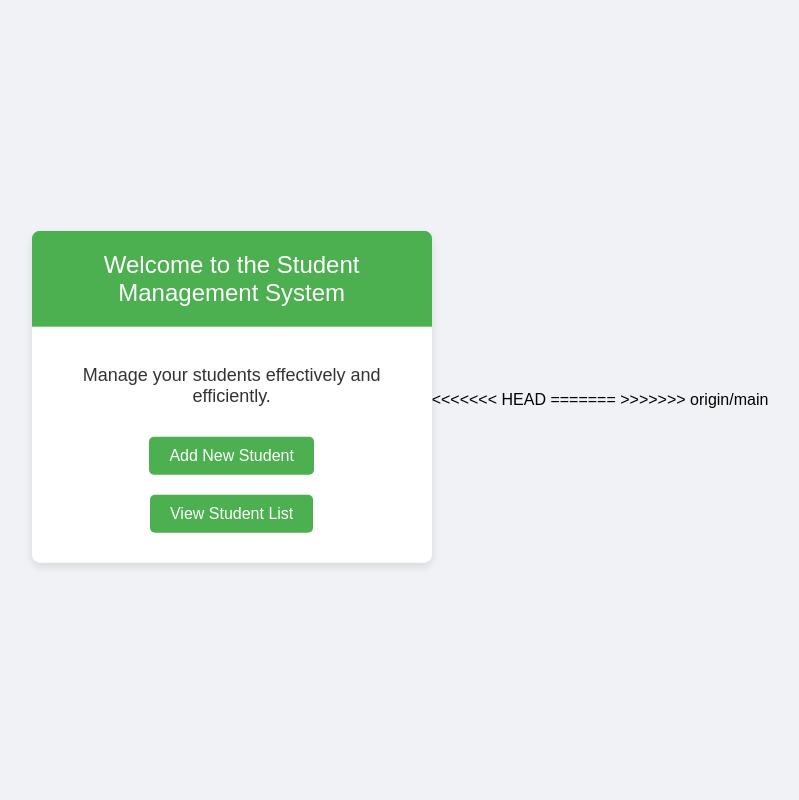
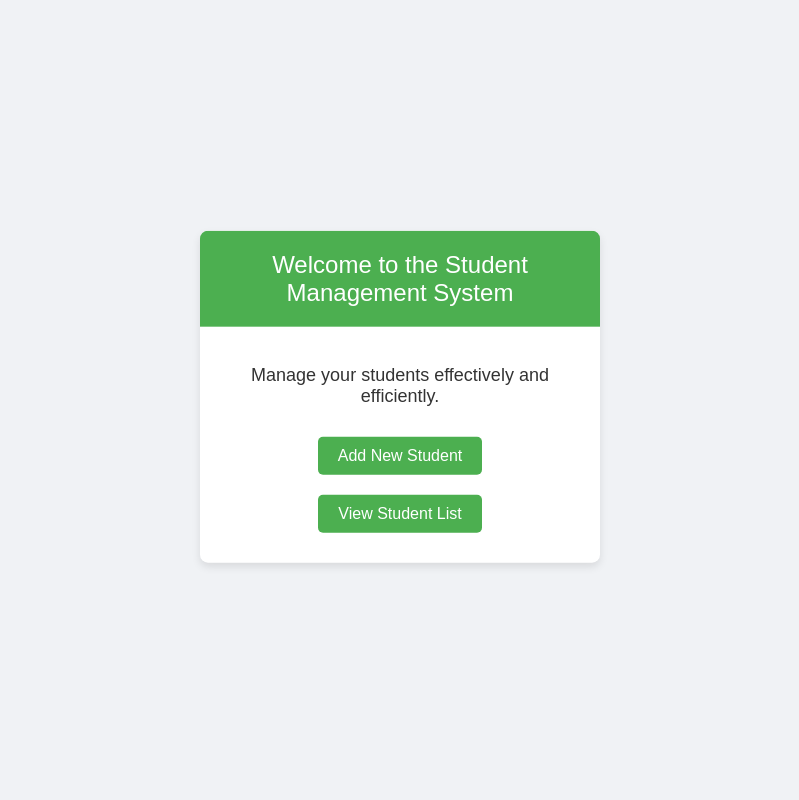
Before and after one commit to Susmitha65/student_management, a Django app: template students/templates/index.html in a window 1280 px wide. Shown: the whole page, without its empty margins (240-1039 px from the left). Run offline with Django 3.2, Linux system fonts and the light colour scheme; the template is opened without the code that fills it, so the values that code supplies are empty.

Commit message:
Add index.html

```diff
--- a/students/templates/index.html
+++ b/students/templates/index.html
@@ -77,8 +77,3 @@
         </div>
     </div>
 </body>
-<<<<<<< HEAD
-</html>
-=======
-</html>
->>>>>>> origin/main
```
